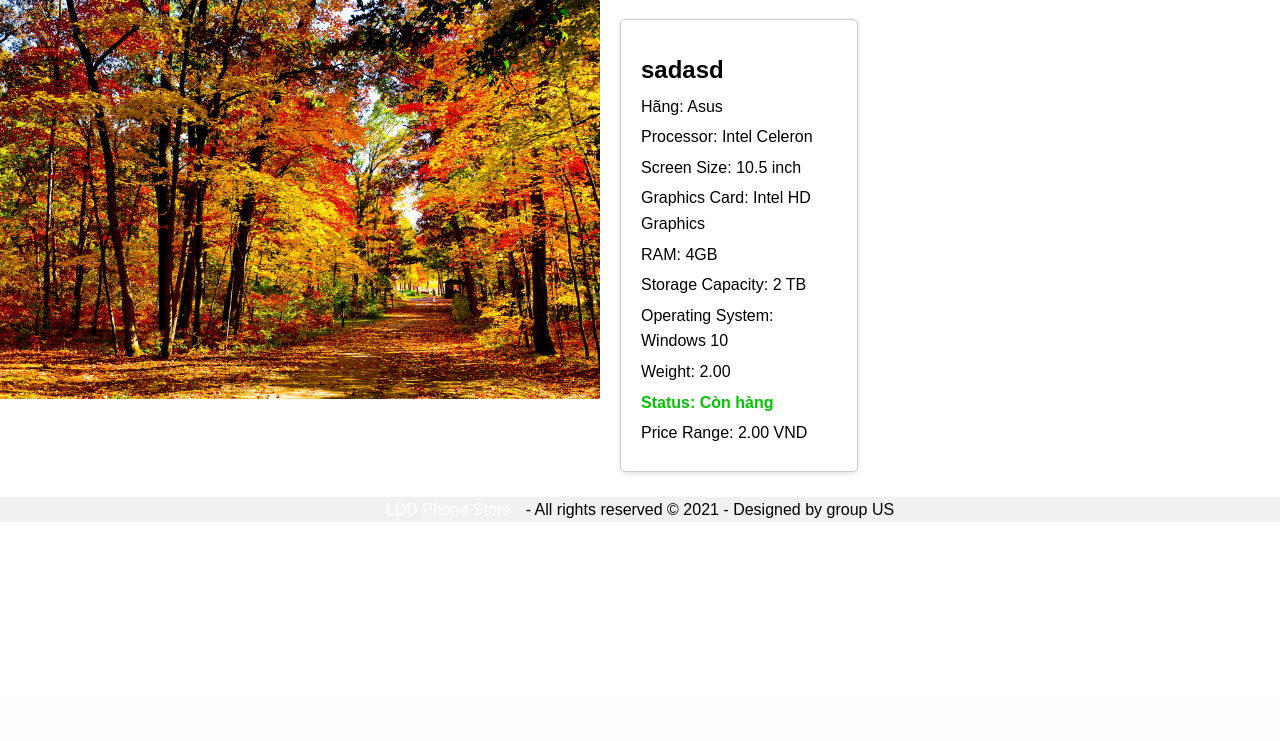
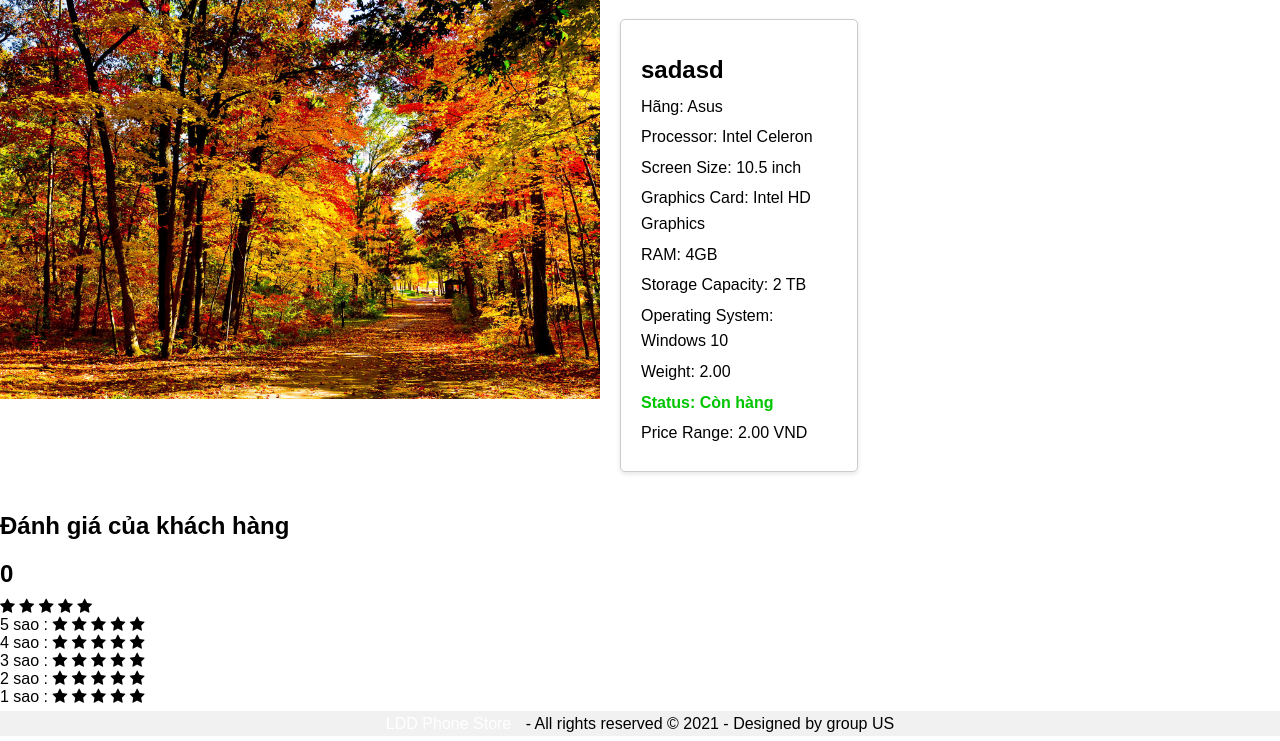
Before and after one commit to Nguyenbaothanh/Agile_Leo, a PHP site: page /layout/product_details.php?id=1 in a window 1280 px wide. Shown: the part 103-844 px from the top of the page. Before the commit the page ends 625 px from the top, so only its background shows below. Run offline with PHP 8.4, Linux system fonts and the light colour scheme; data comes from the database, SQL or seed files in the repository.

Commit message:
cap nhat danh gia khach hang

```diff
--- a/layout/product_details.php
+++ b/layout/product_details.php
@@ -5,6 +5,7 @@
     <meta name="viewport" content="width=device-width, initial-scale=1.0">
     <title>Document</title>
     <link rel="stylesheet" href="/css/laptop_detail.css">
+    <link rel="stylesheet" href="https://cdnjs.cloudflare.com/ajax/libs/font-awesome/4.7.0/css/font-awesome.min.css">
 </head>
 <body>
     <header><?php include "header.php"; ?></header>
@@ -85,6 +86,57 @@
     ?>
 
     </div>
+        <h2>Đánh giá của khách hàng</h2>
+        <div class="star-total">
+        <h1>0</h1>
+        <span class="fa fa-star"></span>
+        <span class="fa fa-star"></span>
+        <span class="fa fa-star"></span>
+        <span class="fa fa-star"></span>
+        <span class="fa fa-star"></span>
+        </div>
+        <div class="break-down">
+        <div class="star-rating">
+        <span>5 sao : </span>
+        <span class="fa fa-star checked"></span>
+        <span class="fa fa-star checked"></span>
+        <span class="fa fa-star checked"></span>
+        <span class="fa fa-star checked"></span>
+        <span class="fa fa-star checked"></span>
+        </div>
+        <div class="star-rating">
+        <span>4 sao : </span>
+        <span class="fa fa-star checked"></span>
+        <span class="fa fa-star checked"></span>
+        <span class="fa fa-star checked"></span>
+        <span class="fa fa-star checked"></span>
+        <span class="fa fa-star"></span>
+        </div>
+        <div class="star-rating">
+        <span>3 sao : </span>
+        <span class="fa fa-star checked"></span>
+        <span class="fa fa-star checked"></span>
+        <span class="fa fa-star checked"></span>
+        <span class="fa fa-star"></span>
+        <span class="fa fa-star"></span>
+        </div>
+        <div class="star-rating">
+        <span>2 sao : </span>
+        <span class="fa fa-star checked"></span>
+        <span class="fa fa-star checked"></span>
+        <span class="fa fa-star"></span>
+        <span class="fa fa-star"></span>
+        <span class="fa fa-star"></span>
+        </div>
+        <div class="star-rating">
+        <span>1 sao : </span>
+        <span class="fa fa-star checked"></span>
+        <span class="fa fa-star"></span>
+        <span class="fa fa-star"></span>
+        <span class="fa fa-star"></span>
+        <span class="fa fa-star"></span>
+        </div>
+        </div>
     <footer><?php include "footer.php"; ?></footer>
 
 </body>
```
